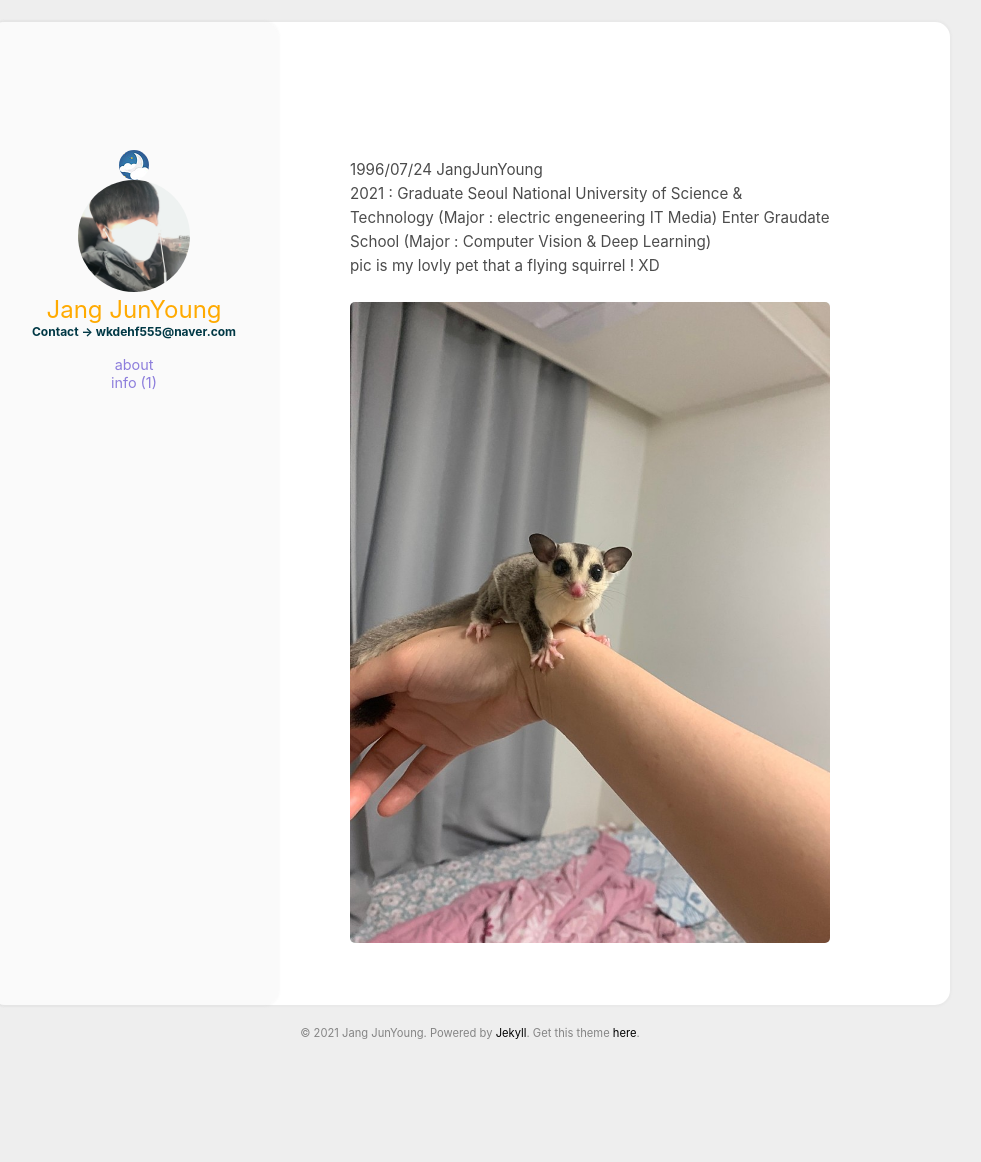
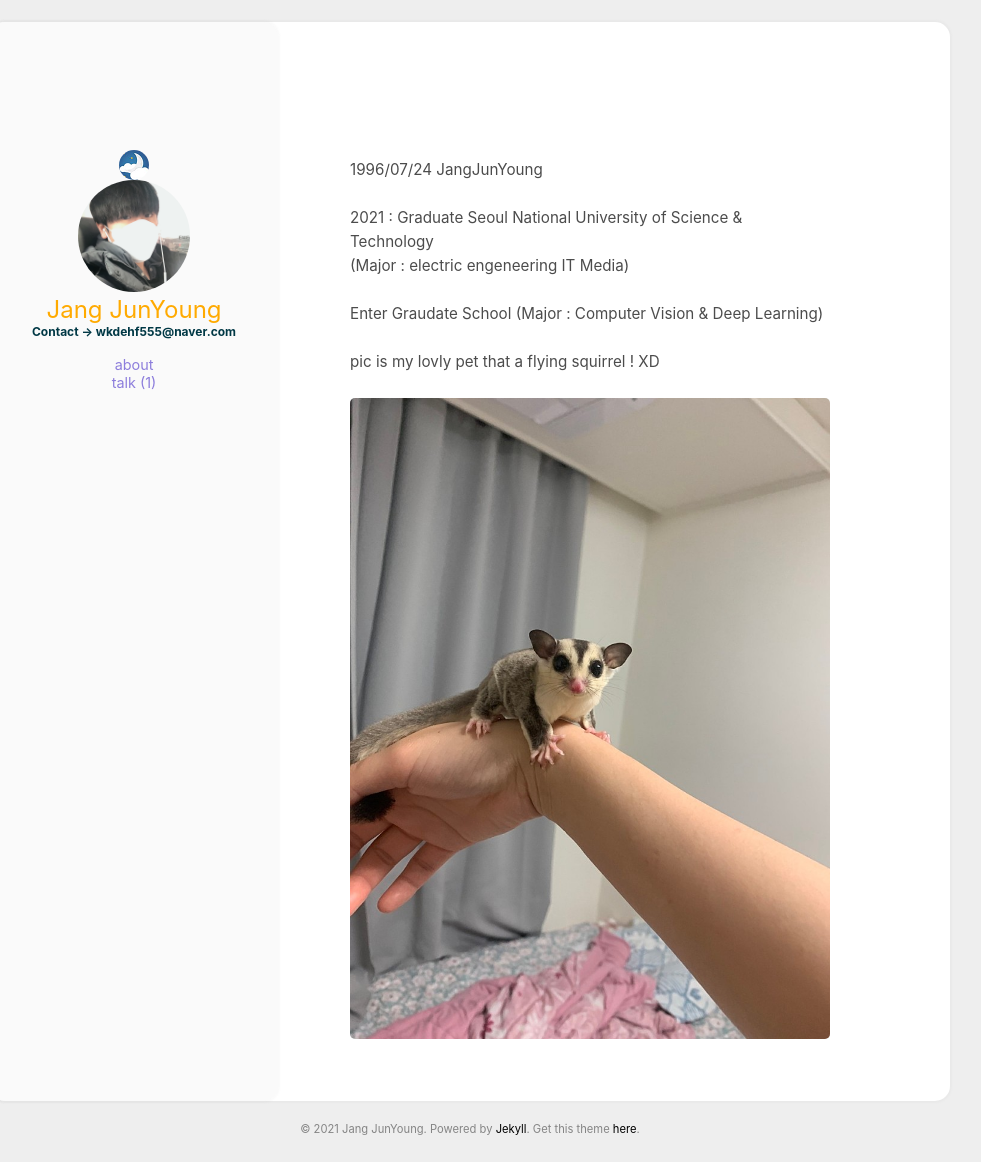
Before and after one commit to junyoung9696/junyoung9696.github.io, a Jekyll site: the page built from aboutme.html, in a window 1280 px wide. Shown: the whole page, without its empty margins (170-1151 px from the left). Built offline with Jekyll 4.4.1, drawn with Linux system fonts in a browser that asks for light colours; before the commit the page ends 1066 px from its top, so only the background shows below that.

Commit message:
Theme changed

```diff
--- a/aboutme.html
+++ b/aboutme.html
@@ -6,10 +6,13 @@ layout: page
     <div class="post_content">
         <p>
             1996/07/24 JangJunYoung
+	<br><br>
+	2021 : Graduate Seoul National University of Science & Technology
 	<br>
-	2021 : Graduate Seoul National University of Science & Technology (Major : electric engeneering IT Media)
-	         Enter Graudate School (Major : Computer Vision & Deep Learning)
-	<br>
+	(Major : electric engeneering IT Media)
+	<br><br>
+	Enter Graudate School (Major : Computer Vision & Deep Learning)
+	<br><br>
 	pic is my lovly pet that a flying squirrel ! XD
             <br><br>
             <img src="https://github.com/junyoung9696/junyoung9696.github.io/blob/main/assets/img/dudu.jpg?raw=true">
--- a/categories/info.html
+++ b/categories/talk.html
@@ -1,6 +1,6 @@
 ---
 layout: page
-type: info
+type: talk
 ---
 
 {% include archive.html %}
```
Also changed, not shown: _posts/2018-07-04-t1.md (deleted, +0 -7 lines), _posts/2021-02-09-t1.md (added, +12 -0 lines).
